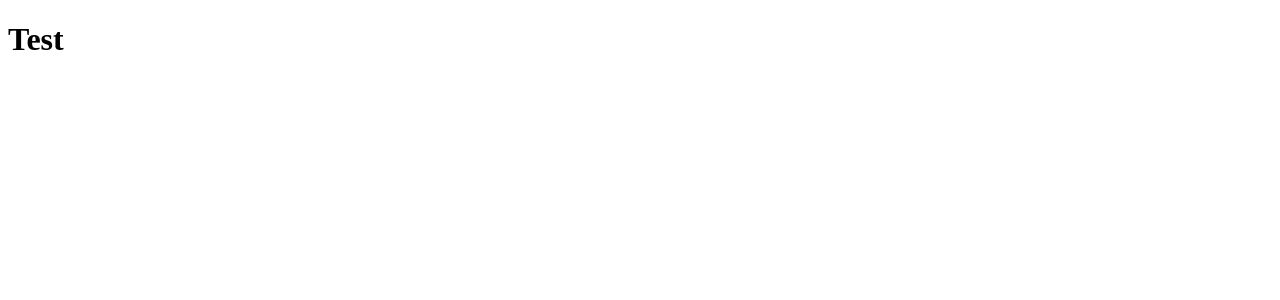
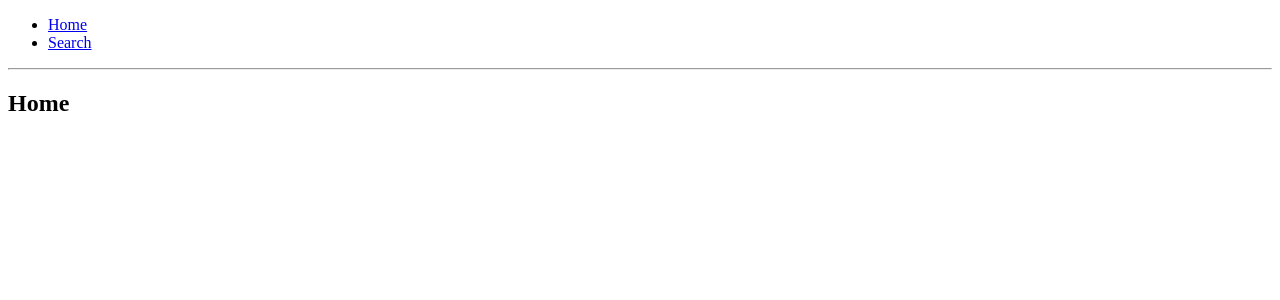
Before and after one commit to profydev/reddit-timer-nutdanai-kpjr, a React (Create React App) app: page / in a window 1280 px wide. Shown: the top 300 px of the page. Built offline with nearby package versions, Linux system fonts and the light colour scheme.

Commit message:
Add globalstyle && Add router paths

```diff
--- a/package.json
+++ b/package.json
@@ -8,6 +8,7 @@
     "@testing-library/user-event": "^12.0.11",
     "react": "^17.0.1",
     "react-dom": "^17.0.1",
+    "react-router-dom": "^6.2.1",
     "react-scripts": "^4.0.1"
   },
   "scripts": {
--- a/src/App.js
+++ b/src/App.js
@@ -1,10 +1,45 @@
 import React from 'react';
-import './App.css';
+import './globalStyles.css';
+import {
+  BrowserRouter as Router, Routes, Route, Link,
+} from 'react-router-dom';
 
 function App() {
   return (
+    <Router>
+      <div>
+        <ul>
+          <li>
+            <Link to="/">Home</Link>
+          </li>
+          <li>
+            <Link to="/search">Search</Link>
+          </li>
+
+        </ul>
+
+        <hr />
+
+        <Routes>
+          <Route exact path="/" element={<Home />} />
+          <Route path="/search" element={<Search />} />
+        </Routes>
+      </div>
+    </Router>
+  );
+}
+function Home() {
+  return (
     <div>
-      <h1>Test</h1>
+      <h2>Home</h2>
+    </div>
+  );
+}
+
+function Search() {
+  return (
+    <div>
+      <h2>Search</h2>
     </div>
   );
 }
```
Also changed, not shown: src/globalStyles.css (renamed from src/App.css), 1 other file (tests, documents, lock files or other folders).
